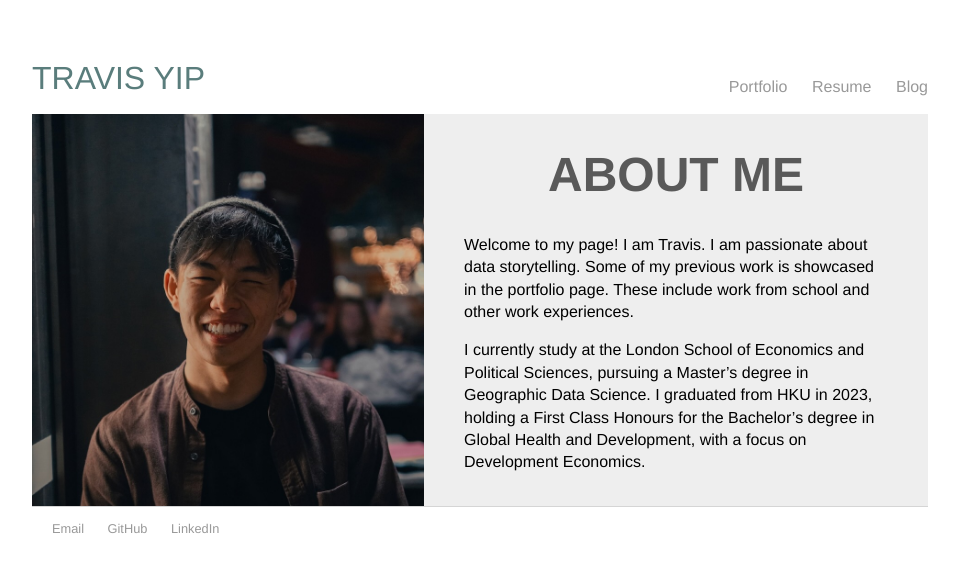
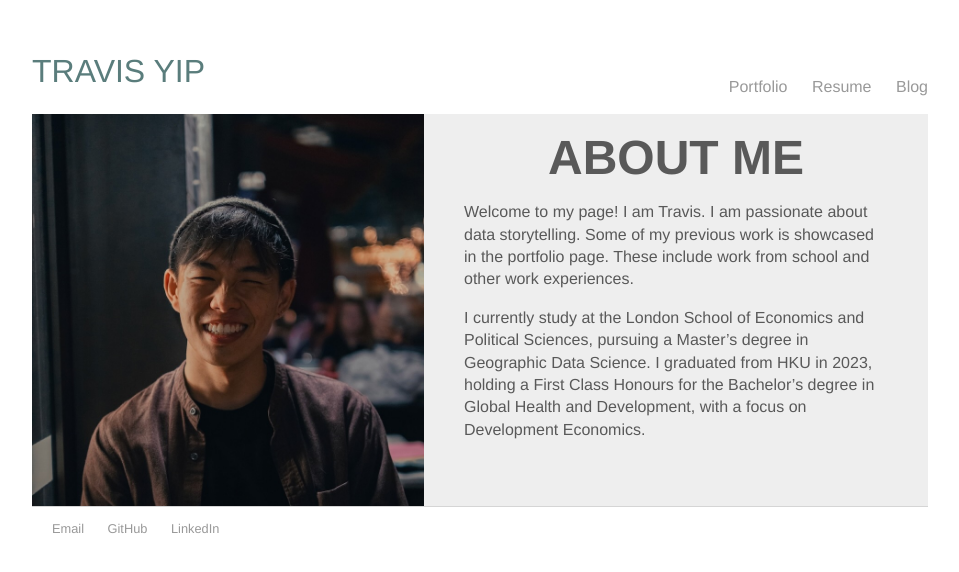
Before and after one commit to cwtravisyip/cwtravisyip.github.io, a Jekyll site: the page built from index.html, in a window 1280 px wide. Shown: the top 572 px of the page, without its empty margins (160-1119 px from the left). Built offline with Jekyll 4.4.1, drawn with Linux system fonts in a browser that asks for light colours.

Commit message:
update default div style

```diff
--- a/CSS/main.css
+++ b/CSS/main.css
@@ -7,6 +7,12 @@ header {
     display: flex;
     justify-content: space-between;
     margin-right: 0px;
+}
+
+div {
+    font-family:'Helvetica', 'Arial', 'Sans-Serif';
+    line-height: 1.4em;
+    color:#595959;
 }
 
 header div a {
```
